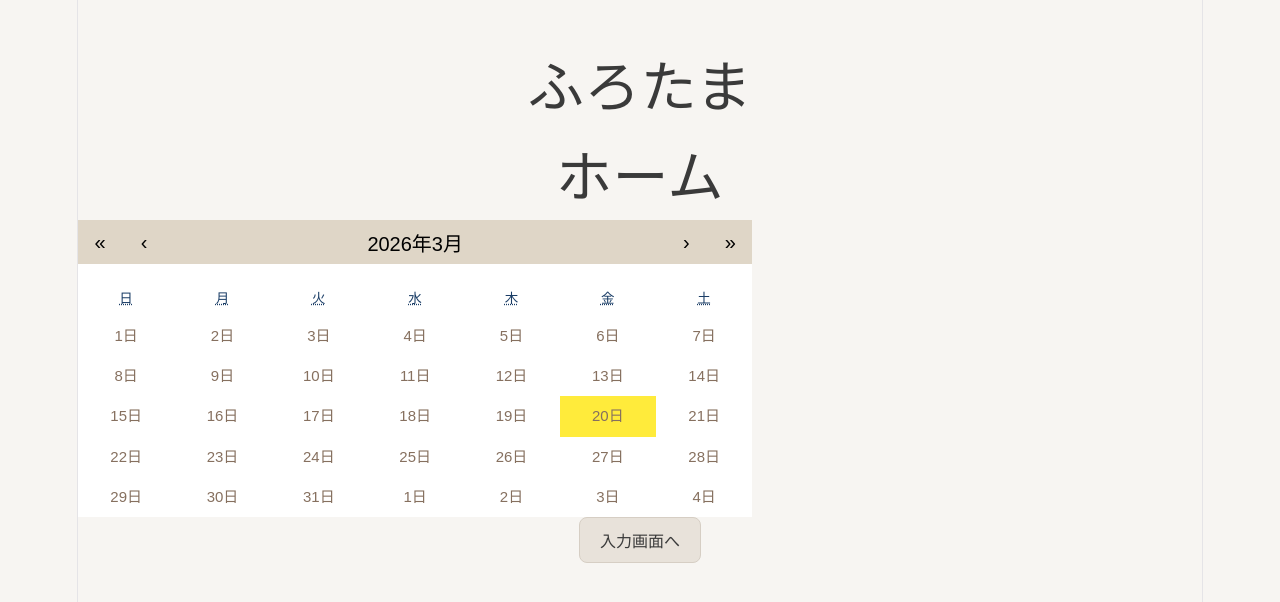
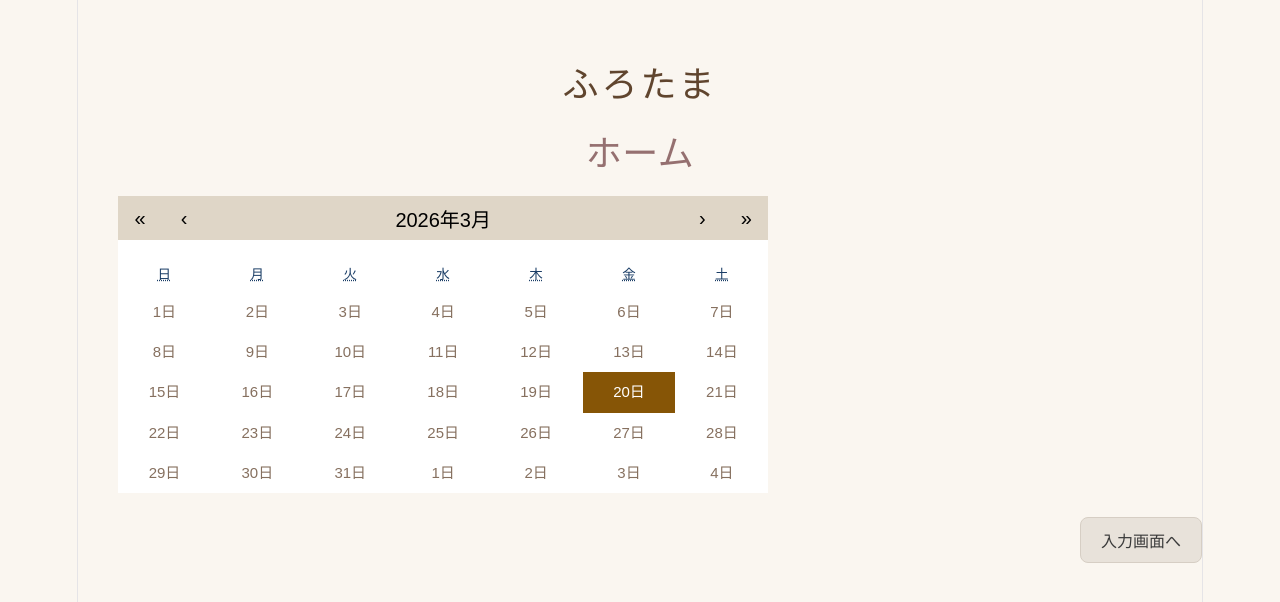
Before and after one commit to nekoneko1443/EasterEggHackason, a React (Vite) app: page / in a window 1280 px wide. Shown: the top 602 px of the page. Built offline with nearby package versions, Linux system fonts and the light colour scheme.

Commit message:
feat:デザインの変更

```diff
--- a/src/App.css
+++ b/src/App.css
@@ -8,8 +8,30 @@
   height: auto;
   margin-top: 20px;
 }
+
+.logo-title {
+  font-size: 36px;
+  font-weight: 800;
+  color: #60452e;
+  letter-spacing: 3px;
+  margin-bottom: 10px;
+  font-family: sans-serif;
+}
+
+.page-title {
+  font-size: 36px;
+  font-weight: 500;
+  color: #957070;
+  margin-bottom: 12px;
+}
+
+.calendar-area {
+  margin-left: 40px;
+  margin-top: 30px;
+}
+
 .btn-natural {
-  background: #e8e2da; /* くすみベージュ */
+  background: #e8e2da;
   color: #3a3a3a;
   border: 1px solid #d6cec4;
   padding: 10px 20px;
@@ -18,8 +40,21 @@
   font-weight: 600;
   cursor: pointer;
   transition: 0.2s;
+  margin: 0; /* デフォルトでマージンなし */
+}
+
+.calendar-button-area {
+  width: 100%;
+  display: flex;
+  justify-content: flex-end;
+  margin-top: 24px;
+  padding-right: 40px;
+  text-align: right;
 }
 
 .btn-natural:hover {
   background: #dcd4ca;
 }
+.home-container {
+  text-align: center;
+}
--- a/src/App.tsx
+++ b/src/App.tsx
@@ -10,7 +10,7 @@ function App() {
       <h1>バス記録アプリ</h1>
       <InputPages /> */}
        <div className="app">
-      <h1>ふろたま</h1>
+      <h1 className="logo-title">ふろたま</h1>
       {/*<img src={egg1} alt="たまご" className="character-image" />*/}
     </div>
 
--- a/src/components/Calendar/Calendar.css
+++ b/src/components/Calendar/Calendar.css
@@ -14,7 +14,8 @@
 }
 
 .react-calendar__tile--now {
-  background: #ffeb3b;
+  background: #865506;
+  color: white;
 }
 
 .react-calendar__navigation button {
--- a/src/index.css
+++ b/src/index.css
@@ -1,7 +1,7 @@
 :root {
   --text: #6b6375;
   --text-h: #08060d;
-   --bg: #f7f5f2;
+   --bg: #f8f2e9a4;
   --text: #1a3d66;
   --border: #e5e4e7;
   --code-bg: #f4f3ec;
--- a/src/pages/Home.tsx
+++ b/src/pages/Home.tsx
@@ -4,18 +4,17 @@ import { useNavigate } from "react-router-dom";
 function Home() {
   const navigate = useNavigate();
   return (
-    <div>
-      <div>
-        <h1>ホーム</h1>
-        <CalendarComponent />
-      </div>
-      <button
-  className="btn-natural"
-  onClick={() => navigate("/input")}
->
-  入力画面へ
-</button>
-    </div>
+    <div className="home-container">
+  <h1 className="page-title">ホーム</h1>
+   <div className="calendar-area">
+  <CalendarComponent />
+  </div>
+  <div className="calendar-button-area">
+    <button className="btn-natural" onClick={() => navigate("/input")}>
+      入力画面へ
+    </button>
+  </div>
+</div>
   );
 }
 
```
